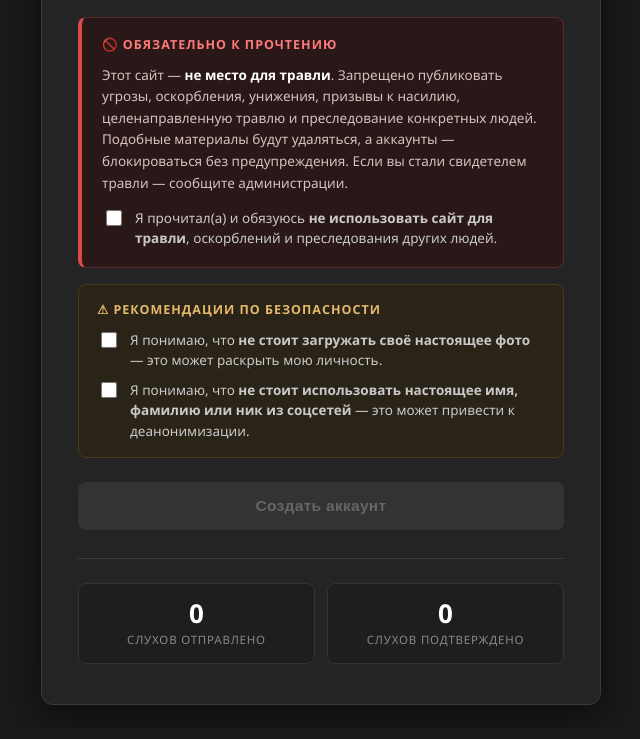
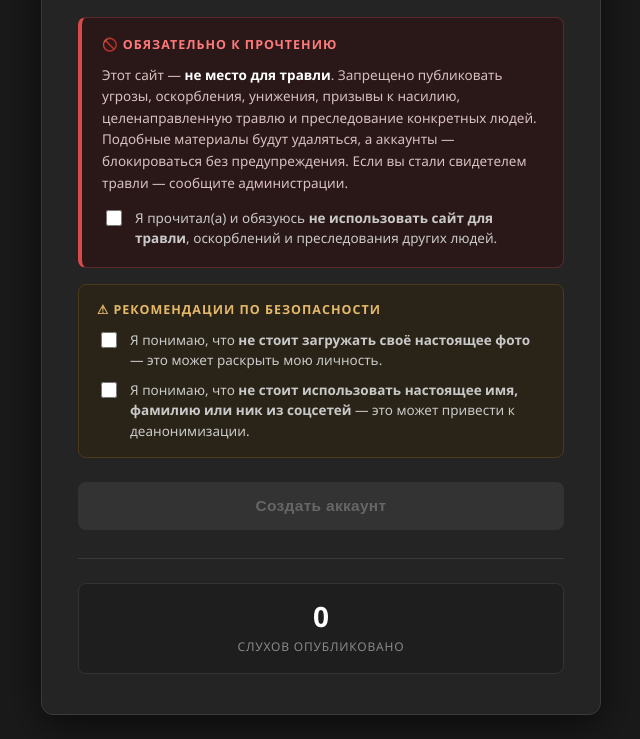
Before and after one commit to grankinvalera0-droid/school-site, a plain HTML site: page register.html in a window 1280 px wide. Shown: the part 574-1313 px from the top of the page, without its empty margins (319-959 px from the left). Drawn offline with Linux system fonts and the light colour scheme.

Commit message:
register.html

```diff
--- a/register.html
+++ b/register.html
@@ -205,30 +205,27 @@
     cursor: not-allowed;
   }
 
-  /* ==== Статистика ==== */
+  /* ==== Статистика (одна плитка) ==== */
   .stats {
-    display: flex;
-    gap: 12px;
     border-top: 1px solid #3a3a3a;
     padding-top: 24px;
   }
   .stat {
-    flex: 1;
     background: #1e1e1e;
     border: 1px solid #333;
     border-radius: 8px;
-    padding: 16px 12px;
+    padding: 18px 16px;
     text-align: center;
   }
   .stat .num {
-    font-size: 26px;
+    font-size: 28px;
     font-weight: 700;
     color: #fff;
     line-height: 1;
-    margin-bottom: 6px;
+    margin-bottom: 8px;
   }
   .stat .label {
-    font-size: 11.5px;
+    font-size: 12px;
     color: #888;
     text-transform: uppercase;
     letter-spacing: 0.8px;
@@ -303,11 +300,7 @@
   <div class="stats">
     <div class="stat">
       <div class="num">0</div>
-      <div class="label">Слухов отправлено</div>
-    </div>
-    <div class="stat">
-      <div class="num">0</div>
-      <div class="label">Слухов подтверждено</div>
+      <div class="label">Слухов опубликовано</div>
     </div>
   </div>
 </div>
@@ -315,7 +308,6 @@
 <script>
   let avatarDataUrl = null;
 
-  // ==== Превью аватара ====
   function previewAvatar(event) {
     const file = event.target.files[0];
     if (!file) return;
@@ -335,13 +327,11 @@
     reader.readAsDataURL(file);
   }
 
-  // ==== Счётчики символов ====
   function updateCounter(inputId, counterId, max) {
     const len = document.getElementById(inputId).value.length;
     document.getElementById(counterId).textContent = `${len} / ${max}`;
   }
 
-  // ==== Активация кнопки: имя + все 3 галочки ====
   const noBullying = document.getElementById('noBullying');
   const warnPhoto  = document.getElementById('warnPhoto');
   const warnName   = document.getElementById('warnName');
@@ -359,7 +349,6 @@
   warnName.addEventListener('change', checkForm);
   usernameEl.addEventListener('input', checkForm);
 
-  // ==== Создание аккаунта ====
   function createAccount() {
     const username = usernameEl.value.trim();
     const bio = document.getElementById('bio').value.trim();
@@ -377,8 +366,7 @@
       username: username,
       bio: bio,
       avatar: avatarDataUrl,
-      rumorsSent: 0,
-      rumorsConfirmed: 0,
+      rumorsPublished: 0,
       createdAt: Date.now()
     };
 
@@ -388,7 +376,6 @@
     window.location.href = 'home.html';
   }
 
-  // Первичная проверка (на случай автозаполнения)
   checkForm();
 </script>
 
```
